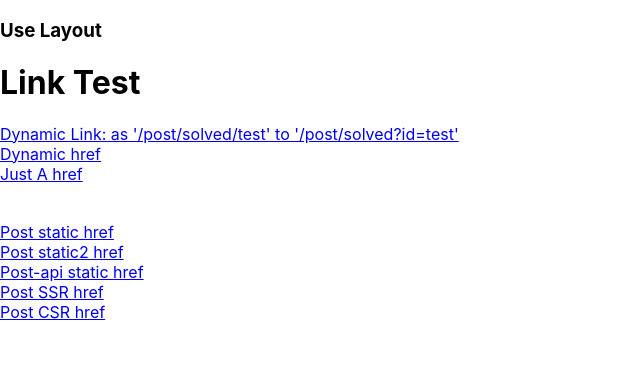
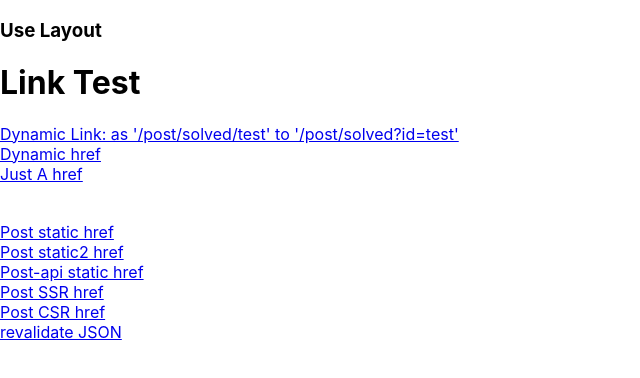
Before and after one commit to 1ilsang/next-tutorial, a Next.js app: page /link in a window 1280 px wide. Shown: the top 378 px of the page, without its empty margins (0-640 px from the left). Built offline with nearby package versions, Linux system fonts and the light colour scheme.

Commit message:
feat: slug

```diff
--- a/pages/com/[[...slug]].js
+++ b/pages/com/[[...slug]].js
@@ -1,5 +1,7 @@
 const com = ({ slug }) => {
 	if (!Array.isArray(slug)) return <h1>com</h1>;
+
+	console.log('Slug:', slug);
 
 	return (
 		<>
@@ -15,7 +17,8 @@ const com = ({ slug }) => {
 export const getStaticPaths = () => {
 	const paths = [
 		{ params: { name: 'user', slug: ['100', '101'] } },
-		{ params: { name: 'user', slug: [] } },
+		// TODO: Exception issue - throw slug length is 0
+		// { params: { name: 'user', slug: [] } },
 	];
 	return {
 		paths,
--- a/pages/dynamic/[id]/[name].js
+++ b/pages/dynamic/[id]/[name].js
@@ -18,7 +18,7 @@ export const getStaticPaths = () => {
 	const paths = [{ params: { name: 'user', id: '100' } }]; // 지정된 경로만 pre렌더링.
 	return {
 		paths,
-		fallback: true, // true 면 다른 dynamic path 도 허용 false 면 404
+		// fallback: true, // true 면 다른 dynamic path 도 허용 false 면 404
 		fallback: 'blocking', // true 면 다른 dynamic path 도 허용 false 면 404
 	};
 };
--- a/pages/link.js
+++ b/pages/link.js
@@ -28,6 +28,8 @@ const link = () => {
 					<Link href={`/post/ssr`}>Post SSR href</Link>
 					<br />
 					<Link href={`/post/csr`}>Post CSR href</Link>
+					<br />
+					<Link href={`/post/revalidate`}>revalidate JSON</Link>
 				</div>
 			</Layout>
 		</>
```
